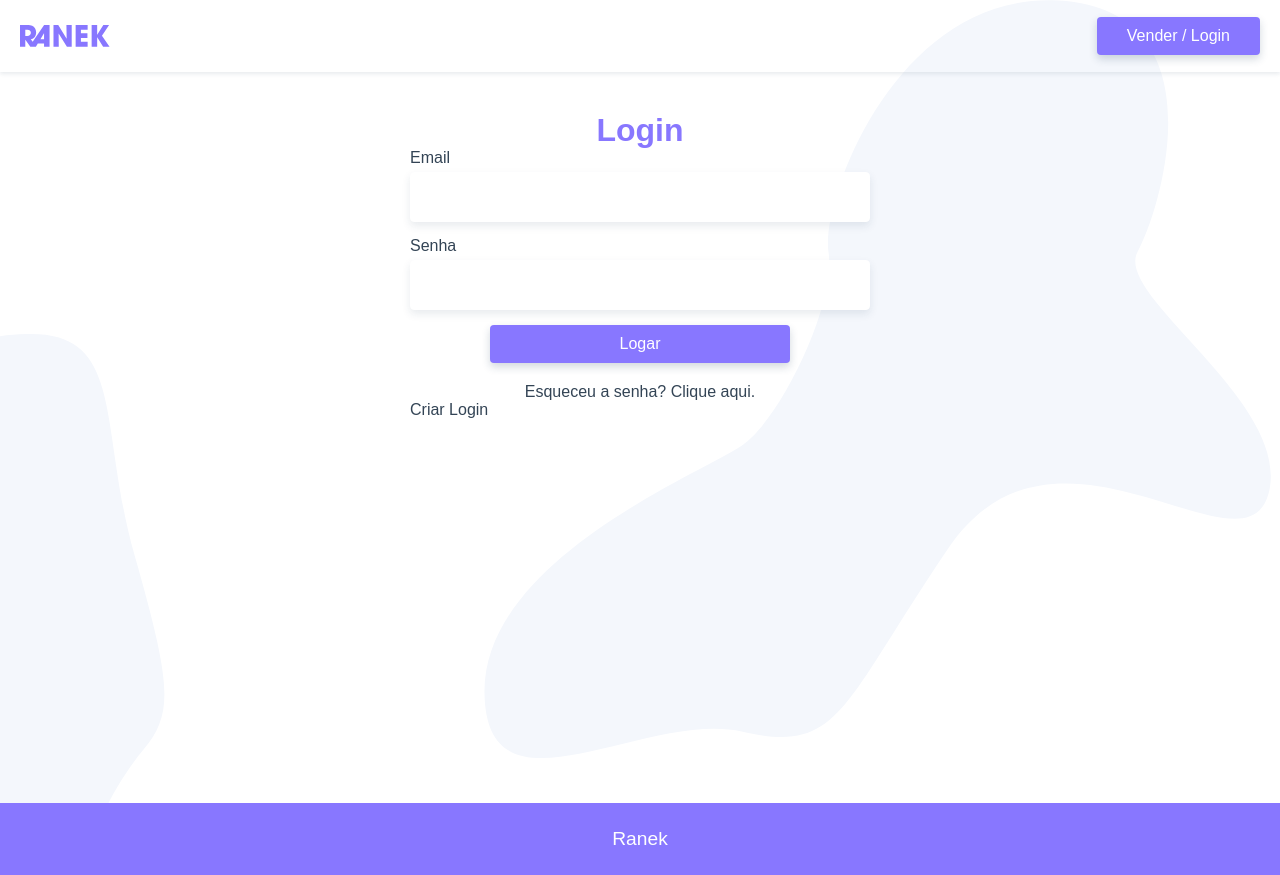
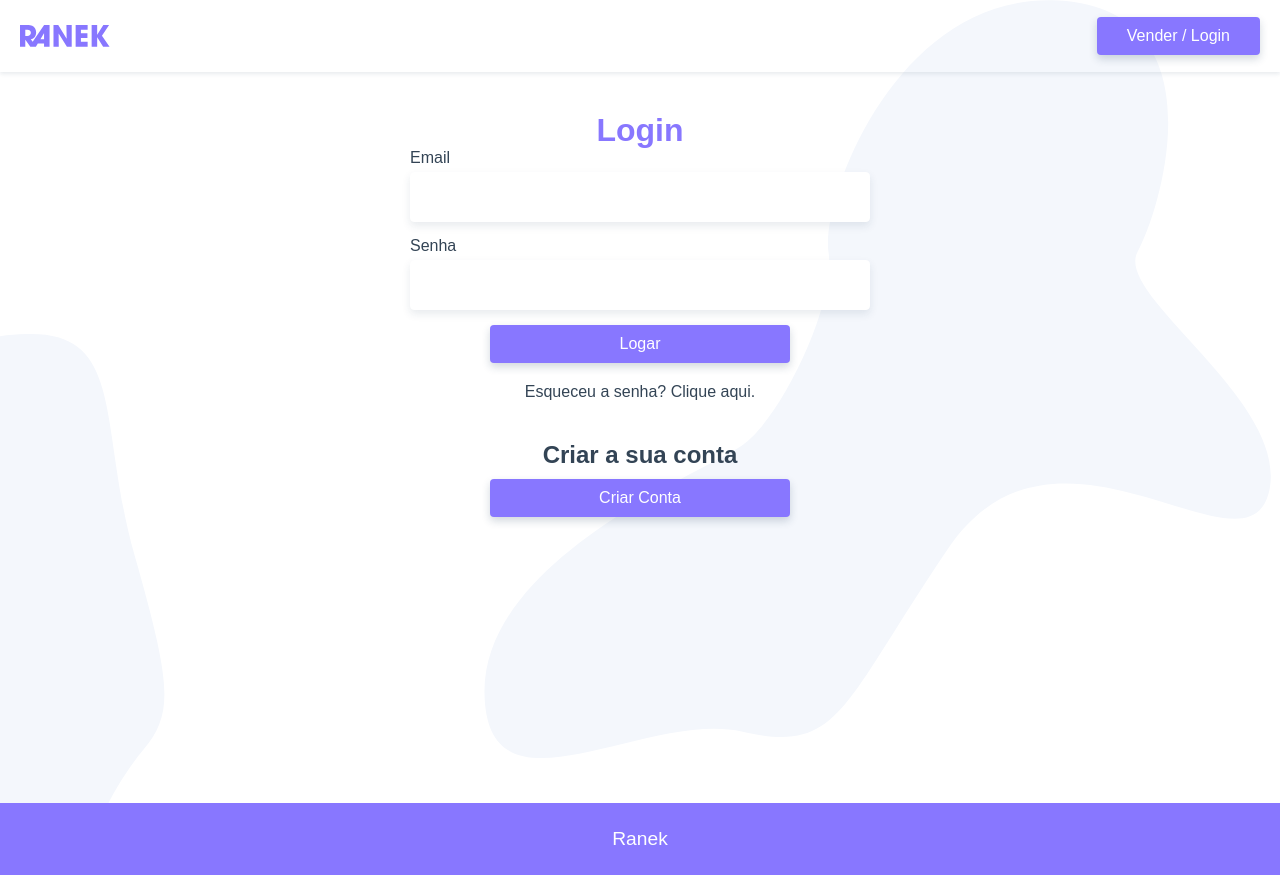
Before and after one commit to pedrogutierresbr/guti-store-vuejs, a Vue app: page /login in a window 1280 px wide. Built offline with nearby package versions, Linux system fonts and the light colour scheme.

Commit message:
created LoginCreate and UserForm components

```diff
--- a/src/components/Login/LoginCreate.vue
+++ b/src/components/Login/LoginCreate.vue
@@ -1,11 +1,45 @@
 <template>
-	<p>Criar Login</p>
+	<section>
+		<h2>Criar a sua conta</h2>
+		<transition mode="out-in">
+			<button v-if="!create" class="btn" @click="create = true">Criar Conta</button>
+			<UserForm v-else>
+				<button class="btn btn-form">Criar Usuário</button>
+			</UserForm>
+		</transition>
+	</section>
 </template>
 
 <script>
+	import UserForm from "@/components/UserComponents/UserForm.vue";
+
 	export default {
 		name: "LoginCreate",
+		components: {
+			UserForm,
+		},
+		data() {
+			return {
+				create: false,
+			};
+		},
 	};
 </script>
 
-<style></style>
+<style scoped>
+	h2 {
+		text-align: center;
+		margin-top: 40px;
+		margin-bottom: 10px;
+	}
+
+	.btn {
+		width: 100%;
+		max-width: 300px;
+		margin: 0 auto;
+	}
+
+	.btn-form {
+		max-width: 100%;
+	}
+</style>
--- /dev/null
+++ b/src/components/UserComponents/UserForm.vue
@@ -0,0 +1,42 @@
+<template>
+	<form>
+		<label for="name">Nome</label>
+		<input type="text" name="name" id="name" v-model="name" />
+		<label for="email">Email</label>
+		<input type="email" name="email" id="email" v-model="email" />
+		<label for="password">Senha</label>
+		<input type="text" name="password" id="password" v-model="password" />
+		<label for="cep">CEP</label>
+		<input type="text" name="cep" id="cep" v-model="cep" />
+		<label for="rua">Rua</label>
+		<input type="text" name="rua" id="rua" v-model="rua" />
+		<label for="numero">Numero</label>
+		<input type="text" name="numero" id="numero" v-model="numero" />
+		<label for="bairro">Bairro</label>
+		<input type="text" name="bairro" id="bairro" v-model="bairro" />
+		<label for="cidade">Cidade</label>
+		<input type="text" name="cidade" id="cidade" v-model="cidade" />
+		<label for="estado">Estado</label>
+		<input type="text" name="estado" id="estado" v-model="estado" />
+		<div class="button">
+			<slot></slot>
+		</div>
+	</form>
+</template>
+
+<script>
+	export default {};
+</script>
+
+<style scoped>
+	form {
+		display: grid;
+		grid-template-columns: 80px 1fr;
+		align-items: center;
+	}
+
+	.button {
+		grid-column: 2;
+		margin-top: 10px;
+	}
+</style>
```
